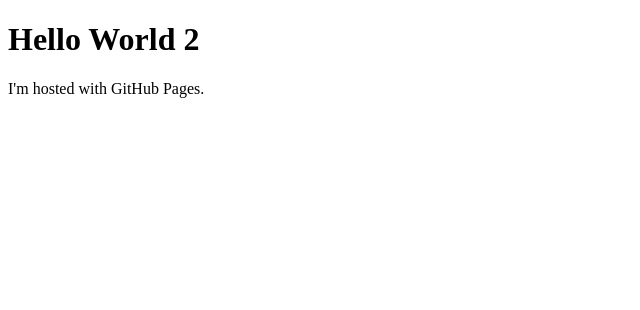
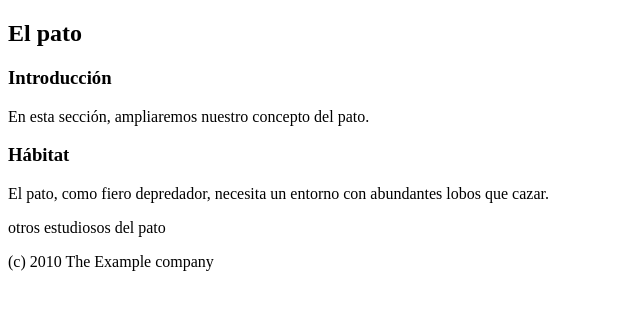
Before and after one commit to jjmonagas/jjmonagas.github.io, a plain HTML site: page hola.html in a window 1280 px wide. Shown: the whole page, without its empty margins (0-640 px from the left). Drawn offline with Linux system fonts and the light colour scheme.

Commit message:
change
asdf

```diff
--- a/hola.html
+++ b/hola.html
@@ -1,7 +1,22 @@
 <!DOCTYPE html>
 <html>
 <body>
-<h1>Hello World 2</h1>
-<p>I'm hosted with GitHub Pages.</p>
+<section>
+  <h1>El pato</h1>
+  <section>
+    <h1>Introducción</h1>
+    <p>En esta sección, ampliaremos nuestro concepto del pato.
+  </section>
+  <section>
+    <h1>Hábitat</h1>
+    <p>El pato, como fiero depredador, necesita un entorno con abundantes lobos que cazar.
+  </section>
+  <aside>
+    <p>otros estudiosos del pato
+  </aside>
+</section>
+<footer>
+  <p>(c) 2010 The Example company
+</footer>
 </body>
 </html>
```
